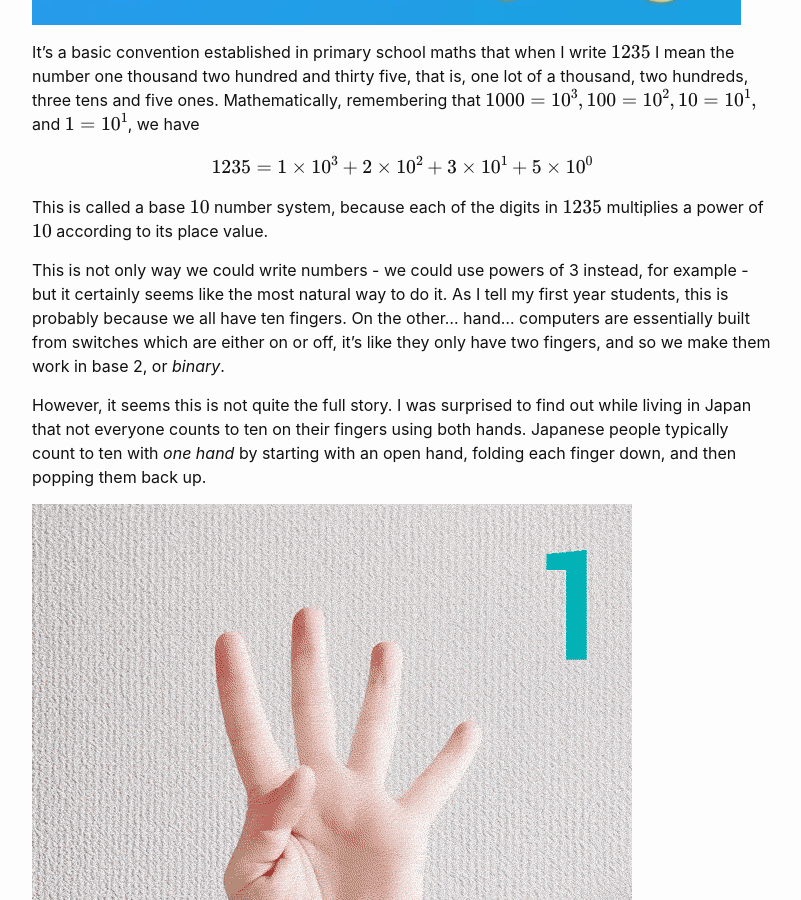
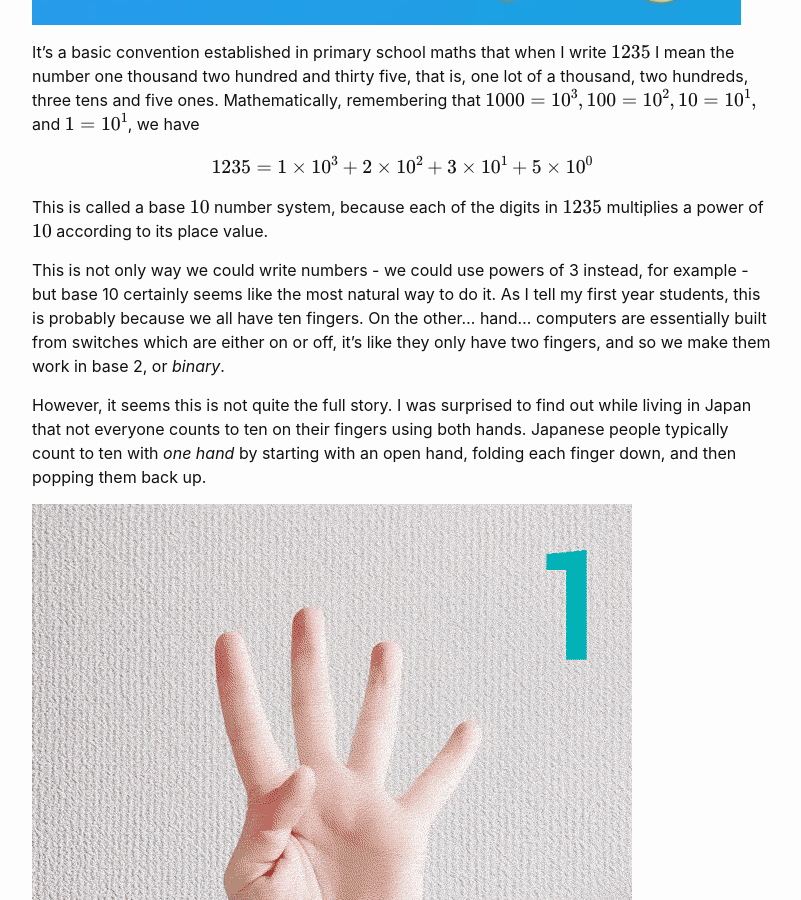
Before and after one commit to Murdoch-Maths-and-Stats/Murdoch-Maths-and-Stats.github.io, a Jekyll site: the page built from _posts/2022-12-8-counting.md, in a window 1280 px wide and 900 px high, scrolled down 664 px. Shown: the whole window, without its empty margins (238-1039 px from the left). Built offline with Jekyll 4.4.1, drawn with Linux system fonts in a browser that asks for light colours; formulas are drawn with MathJax 3.

Commit message:
counting edit

```diff
--- a/_posts/2022-12-8-counting.md
+++ b/_posts/2022-12-8-counting.md
@@ -14,7 +14,7 @@ $$1235=1\times 10^3+2\times 10^2+3\times 10^1+5\times 10^0 $$
 
 This is called a base $$10$$ number system, because each of the digits in $$1235$$ multiplies a power of $$10$$ according to its place value.
 
-This is not only way we could write numbers - we could use powers of 3 instead, for example - but it certainly seems like the most natural way to do it. As I tell my first year students, this is probably because we all have ten fingers. On the other... hand... computers are essentially built from switches which are either on or off, it's like they only have two fingers, and so we make them work in base 2, or *binary*.
+This is not only way we could write numbers - we could use powers of 3 instead, for example - but base 10 certainly seems like the most natural way to do it. As I tell my first year students, this is probably because we all have ten fingers. On the other... hand... computers are essentially built from switches which are either on or off, it's like they only have two fingers, and so we make them work in base 2, or *binary*.
 
 However, it seems this is not quite the full story. I was surprised to find out while living in Japan that not everyone counts to ten on their fingers using both hands. Japanese people typically count to ten with *one hand* by starting with an open hand, folding each finger down, and then popping them back up.
 
```
